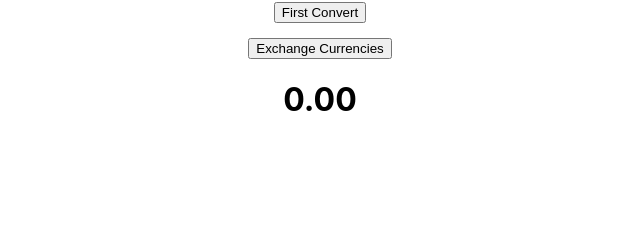
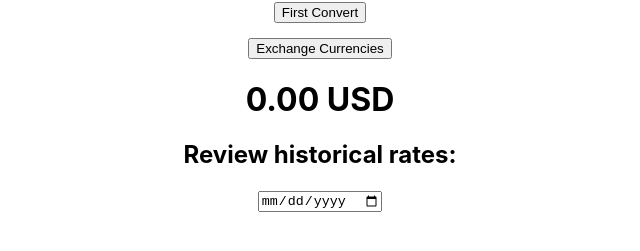
Before and after one commit to luisgereda/currency_exchange, a React (Create React App) app: page / in a window 1280 px wide. Shown: the part 305-556 px from the top of the page, without its empty margins (320-960 px from the left). Built offline with nearby package versions, Linux system fonts and the light colour scheme; no server answers.

Commit message:
finished with the third feature, to historical dates

```diff
--- a/src/pages/convertor.js
+++ b/src/pages/convertor.js
@@ -10,6 +10,16 @@
   const [rate, setRate] = useState(1);
   const [result, setResult] = useState(0);
   const [number, setNumber] = useState(0);
+  const [date, setDate] = useState("");
+
+  const today = new Date();
+  const month = today.getMonth(today);
+  const month2 = month + 1;
+  const day = today.getDate(today);
+  const year = today.getFullYear(today);
+  const todayFormated =
+    month2 > 9 ? `${year}-${month2}-${day}` : `${year}-0${month2}-${day}`;
+  console.log(todayFormated);
 
   useEffect(() => {
     async function GetCurrencies() {
@@ -18,6 +28,7 @@
           "https://api.exchangerate.host/symbols"
         );
         setSymbols(Object.values(response.data.symbols));
+        setDate(todayFormated);
       } catch (e) {
         console.log(e);
       }
@@ -35,7 +46,7 @@
 
   async function convert() {
     const response2 = await axios.get(
-      `https://api.exchangerate.host/latest?base=${currencyBase}`
+      `https://api.exchangerate.host/${date}?base=${currencyBase}`
     );
     const currencies = Object.keys(response2.data.rates);
     const currenciesAndRate = currencies.map((currency, index) => ({
@@ -46,9 +57,7 @@
     const filter = currenciesAndRate.filter((currency) => {
       return currency.title.includes(`${currency2}`);
     });
-
     setRate(filter[0].rate);
-
     setResult(filter[0].rate * amount);
     setNumber(0);
   }
@@ -99,8 +108,19 @@
         <button style={{ marginTop: 15 }} onClick={change}>
           Exchange Currencies
         </button>
-        <h1> {result.toFixed(2)}</h1>
+        <h1>
+          {" "}
+          {result.toFixed(2)} {currency2}
+        </h1>
       </div>
+      <h2>Review historical rates:</h2>
+      <input
+        type="date"
+        onChange={(event) => {
+          setDate(event.target.value);
+        }}
+        value={date}
+      ></input>
     </div>
   );
 }
```
